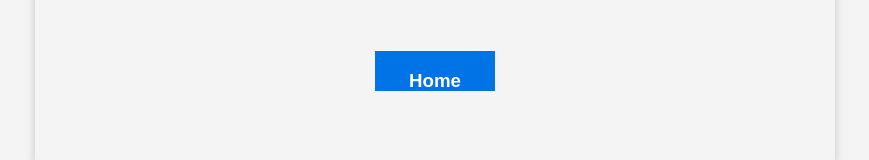
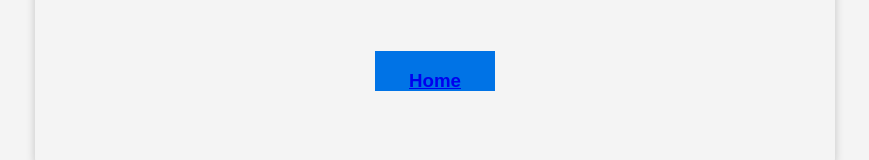
Before and after one commit to Monayem-Hossain/passx, a plain HTML site: page contact.html in a window 1280 px wide. Shown: the part 511-671 px from the top of the page, without its empty margins (205-1074 px from the left). Drawn offline with Linux system fonts and the light colour scheme.

Commit message:
Update contact.html

```diff
--- a/contact.html
+++ b/contact.html
@@ -65,7 +65,7 @@
                                                                                                                                                                                                                                                                                                                                                                                                                                                                                                                                                   Gmail : <a href="mailto: monayamhossain2018+passman@gmail.com">Admin</a>
                                                                                                                                                                                                                                                                                                                                                                                                                                                                                                                                                               </div><br>
                                                                                                     <br><div>
-<button  class="custom-button"><h3>Home</h3></button>
+<button  class="custom-button"><h3><a href="https://monayem-hossain.github.io/passx/">Home</a></h3></button>
 
                                                                                                                                 </div><br>                                                                                                                                                <div>
                                                                                                                                                                                                                                                                 </div><br>
```
